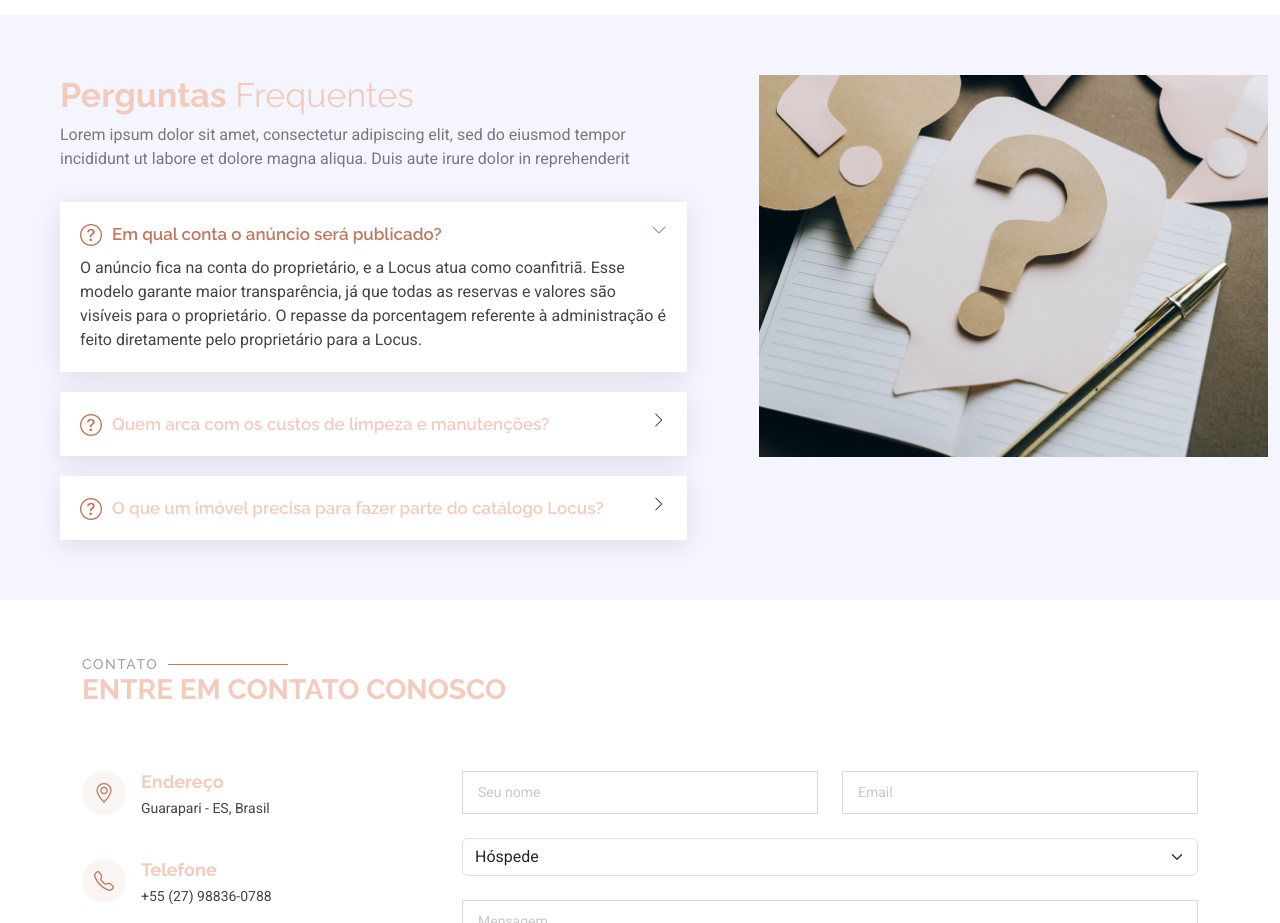
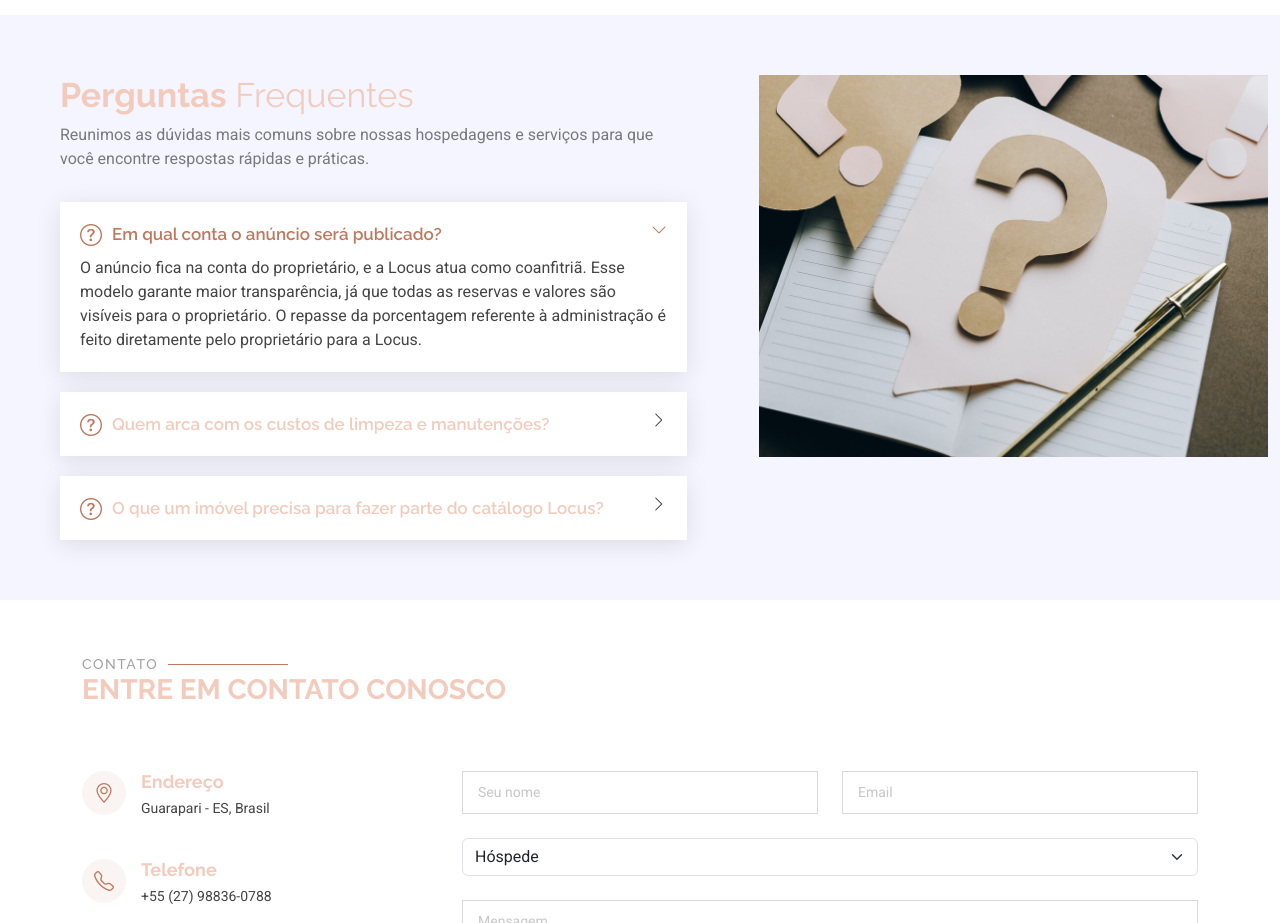
Before and after one commit to diogonest/Locus, a plain HTML site: page index.html in a window 1280 px wide. Shown: the part 3660-4583 px from the top of the page. Drawn offline with nearby package versions, Linux system fonts and the light colour scheme.

Commit message:
texto de perguntas e respostas

```diff
--- a/index.html
+++ b/index.html
@@ -526,7 +526,7 @@
             <div class="content px-xl-5" data-aos="fade-up" data-aos-delay="100">
               <h3><strong>Perguntas</strong> <span>Frequentes</span></h3>
               <p>
-                Lorem ipsum dolor sit amet, consectetur adipiscing elit, sed do eiusmod tempor incididunt ut labore et dolore magna aliqua. Duis aute irure dolor in reprehenderit
+                Reunimos as dúvidas mais comuns sobre nossas hospedagens e serviços para que você encontre respostas rápidas e práticas.
               </p>
             </div>
 
```
